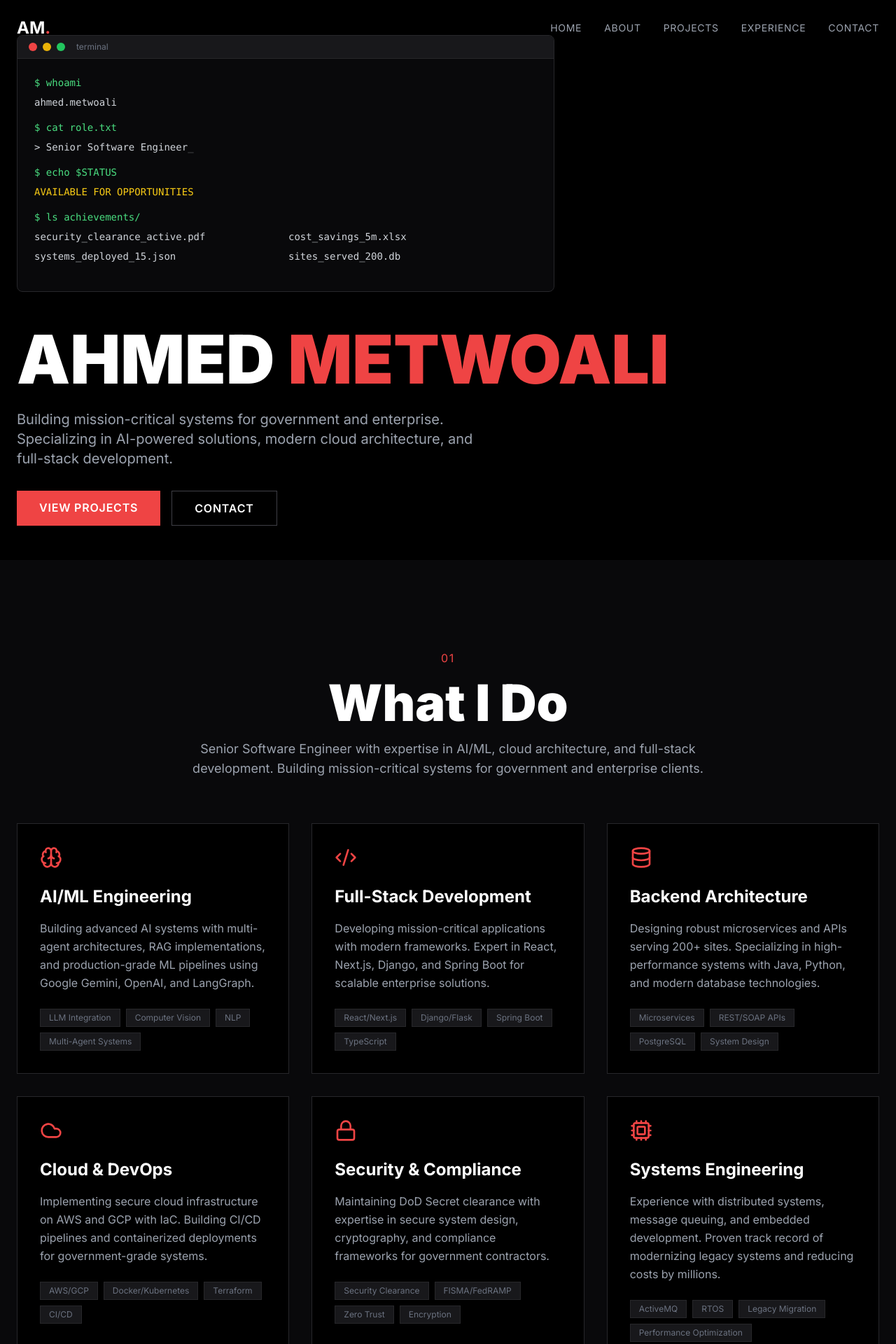
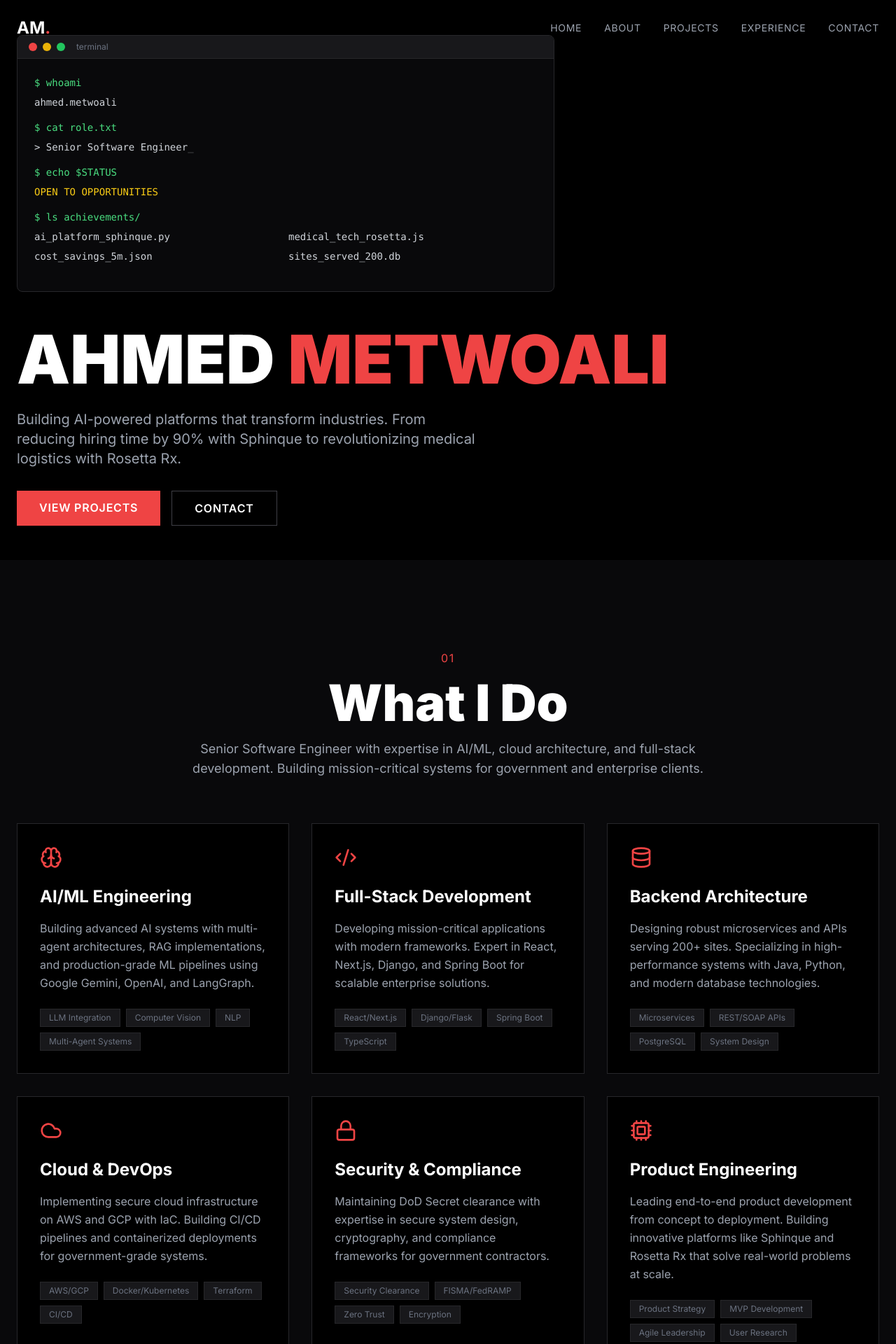
Before and after one commit to Ahmedmetwoali/portfolio, a Next.js app: page / in a window 1280 px wide. Shown: the top 1920 px of the page at 70% size. Built offline with nearby package versions, Linux system fonts and the light colour scheme.

Commit message:
added contact form3

```diff
--- a/src/app/components/sections/Contact.tsx
+++ b/src/app/components/sections/Contact.tsx
@@ -3,7 +3,7 @@
 'use client'
 
 import { motion } from 'framer-motion'
-import { Mail, Linkedin, Github, Send, User, MessageSquare, AlertCircle } from 'lucide-react'
+import { Mail, Linkedin, Github, Send, User, MessageSquare } from 'lucide-react'
 import { useState } from 'react'
 import emailjs from '@emailjs/browser'
 
@@ -27,10 +27,15 @@ const Contact = () => {
 
   // EmailJS integration
   const sendEmailJS = async () => {
+    const SERVICE_ID = process.env.NEXT_PUBLIC_EMAILJS_SERVICE_ID
+    const TEMPLATE_ID = process.env.NEXT_PUBLIC_EMAILJS_TEMPLATE_ID
+    const PUBLIC_KEY = process.env.NEXT_PUBLIC_EMAILJS_PUBLIC_KEY
 
-    const SERVICE_ID = process.env.NEXT_PUBLIC_EMAILJS_SERVICE_ID!
-    const TEMPLATE_ID = process.env.NEXT_PUBLIC_EMAILJS_TEMPLATE_ID!
-    const PUBLIC_KEY = process.env.NEXT_PUBLIC_EMAILJS_PUBLIC_KEY!
+    // Check if credentials are configured
+    if (!SERVICE_ID || !TEMPLATE_ID || !PUBLIC_KEY) {
+      console.error('EmailJS credentials not configured. Please check your .env.local file.')
+      return false
+    }
 
     try {
       const response = await emailjs.send(
@@ -304,27 +309,6 @@ ${formData.message}
                 </div>
               </a>
             </div>
-
-            <div className="p-6 bg-gradient-to-br from-red-500/10 to-transparent border border-red-500/30">
-              <h4 className="text-xl font-bold mb-3">Available for Opportunities</h4>
-              <p className="text-gray-400 text-sm mb-4">
-                Currently seeking senior engineering roles and technical leadership positions.
-                Open to both full-time and contract opportunities.
-              </p>
-              <div className="flex flex-wrap gap-2">
-                <span className="text-xs px-3 py-1 bg-zinc-900 text-gray-400 border border-zinc-800">Senior Engineer</span>
-                <span className="text-xs px-3 py-1 bg-zinc-900 text-gray-400 border border-zinc-800">Tech Lead</span>
-                <span className="text-xs px-3 py-1 bg-zinc-900 text-gray-400 border border-zinc-800">Full-Stack</span>
-                <span className="text-xs px-3 py-1 bg-zinc-900 text-gray-400 border border-zinc-800">AI/ML</span>
-                <span className="text-xs px-3 py-1 bg-zinc-900 text-gray-400 border border-zinc-800">Remote</span>
-              </div>
-            </div>
-
-            {/* Response time */}
-            <div className="text-sm text-gray-500 border-l-2 border-zinc-800 pl-4">
-              <p className="mb-1">💬 Typical response time: 24-48 hours</p>
-              <p>📍 Based in Philadelphia, PA • Open to remote</p>
-            </div>
           </motion.div>
         </div>
       </div>
--- a/src/app/components/sections/Hero.tsx
+++ b/src/app/components/sections/Hero.tsx
@@ -1,3 +1,5 @@
+// app/components/sections/Hero.tsx
+
 'use client'
 
 import { motion } from 'framer-motion'
@@ -22,13 +24,13 @@ const Hero = () => {
   }, [])
 
   return (
-    <section id="home" className="min-h-screen flex items-center justify-center px-6">
+    <section id="home" className="min-h-screen flex items-center justify-center px-4 sm:px-6 overflow-x-hidden">
       <div className="max-w-7xl w-full mx-auto">
         <motion.div
           initial={{ opacity: 0, y: 20 }}
           animate={{ opacity: 1, y: 0 }}
           transition={{ duration: 0.5 }}
-          className="mb-12"
+          className="mb-8 sm:mb-12"
         >
           {/* Terminal Window */}
           <div className="bg-zinc-950 border border-zinc-800 rounded-lg overflow-hidden max-w-3xl">
@@ -40,7 +42,7 @@ const Hero = () => {
               </div>
               <span className="text-xs text-gray-500 ml-2">terminal</span>
             </div>
-            <div className="p-6 font-mono text-sm">
+            <div className="p-4 sm:p-6 font-mono text-xs sm:text-sm">
               <div className="text-green-400 mb-2">$ whoami</div>
               <div className="text-gray-300 mb-4">ahmed.metwoali</div>
 
@@ -48,13 +50,13 @@ const Hero = () => {
               <div className="text-gray-300 mb-4">{text}<span className="animate-pulse">_</span></div>
 
               <div className="text-green-400 mb-2">$ echo $STATUS</div>
-              <div className="text-yellow-400 mb-4">AVAILABLE FOR OPPORTUNITIES</div>
+              <div className="text-yellow-400 mb-4">OPEN TO OPPORTUNITIES</div>
 
               <div className="text-green-400 mb-2">$ ls achievements/</div>
-              <div className="text-gray-300 grid grid-cols-2 gap-2 mb-4">
-                <span>security_clearance_active.pdf</span>
-                <span>cost_savings_5m.xlsx</span>
-                <span>systems_deployed_15.json</span>
+              <div className="text-gray-300 grid grid-cols-1 sm:grid-cols-2 gap-2 mb-4">
+                <span>ai_platform_sphinque.py</span>
+                <span>medical_tech_rosetta.js</span>
+                <span>cost_savings_5m.json</span>
                 <span>sites_served_200.db</span>
               </div>
             </div>
@@ -66,24 +68,24 @@ const Hero = () => {
           animate={{ opacity: 1 }}
           transition={{ delay: 0.5 }}
         >
-          <h1 className="text-6xl md:text-8xl font-black mb-6">
+          <h1 className="text-4xl sm:text-6xl md:text-8xl font-black mb-4 sm:mb-6">
             AHMED <span className="text-red-500">METWOALI</span>
           </h1>
-          <p className="text-xl text-gray-400 mb-8 max-w-2xl">
-            Building mission-critical systems for government and enterprise.
-            Specializing in AI-powered solutions, modern cloud architecture, and full-stack development.
+          <p className="text-base sm:text-xl text-gray-400 mb-6 sm:mb-8 max-w-2xl">
+            Building AI-powered platforms that transform industries. From reducing hiring time by 90%
+            with Sphinque to revolutionizing medical logistics with Rosetta Rx.
           </p>
 
-          <div className="flex gap-4">
+          <div className="flex flex-col sm:flex-row gap-4">
             <Link
               href="#projects"
-              className="px-8 py-3 bg-red-500 hover:bg-red-600 text-white font-semibold uppercase tracking-wider transition-colors"
+              className="px-6 sm:px-8 py-3 bg-red-500 hover:bg-red-600 text-white font-semibold uppercase tracking-wider transition-colors text-center"
             >
               View Projects
             </Link>
             <Link
               href="#contact"
-              className="px-8 py-3 border border-zinc-700 hover:border-white text-white font-semibold uppercase tracking-wider transition-colors"
+              className="px-6 sm:px-8 py-3 border border-zinc-700 hover:border-white text-white font-semibold uppercase tracking-wider transition-colors text-center"
             >
               Contact
             </Link>
--- a/src/app/components/sections/Impact.tsx
+++ b/src/app/components/sections/Impact.tsx
@@ -39,9 +39,9 @@ const Impact = () => {
     },
     {
       icon: <Cpu className="text-red-500" size={32} />,
-      title: "Systems Engineering",
-      description: "Experience with distributed systems, message queuing, and embedded development. Proven track record of modernizing legacy systems and reducing costs by millions.",
-      skills: ["ActiveMQ", "RTOS", "Legacy Migration", "Performance Optimization"]
+      title: "Product Engineering",
+      description: "Leading end-to-end product development from concept to deployment. Building innovative platforms like Sphinque and Rosetta Rx that solve real-world problems at scale.",
+      skills: ["Product Strategy", "MVP Development", "Agile Leadership", "User Research"]
     }
   ]
 
--- a/src/app/components/sections/Timeline.tsx
+++ b/src/app/components/sections/Timeline.tsx
@@ -1,3 +1,5 @@
+// app/components/sections/Timeline.tsx
+
 'use client'
 
 import { motion } from 'framer-motion'
@@ -5,29 +7,33 @@ import { motion } from 'framer-motion'
 const Timeline = () => {
   const career = [
     {
-      year: "2024",
+      startDate: "Oct 2024",
+      endDate: "Present",
       title: "Senior Software Engineer",
       company: "Serco",
       achievement: "Modernized government systems serving 200+ sites",
       tech: ["React", "Spring Boot", "Microservices"],
-      current: true as boolean | undefined  // Make it optional
+      current: true
     },
     {
-      year: "2022",
+      startDate: "Nov 2022",
+      endDate: "Oct 2024",
       title: "Software Engineer",
       company: "Lockheed Martin",
       achievement: "Saved $5M through system optimization",
       tech: ["Java", "AWS", "System Architecture"]
     },
     {
-      year: "2022",
+      startDate: "Feb 2022",
+      endDate: "Nov 2022",
       title: "Software Engineer",
       company: "Raytheon Technologies",
       achievement: "Improved data handling by 30%",
       tech: ["Message Queuing", "Cloud Migration"]
     },
     {
-      year: "2021",
+      startDate: "Aug 2017",
+      endDate: "Aug 2021",
       title: "B.S. Information Technology",
       company: "Penn State University",
       achievement: "Software Development Focus",
@@ -36,7 +42,7 @@ const Timeline = () => {
   ]
 
   return (
-    <section id="experience" className="py-32 px-6">
+    <section id="experience" className="py-16 sm:py-32 px-4 sm:px-6 overflow-x-hidden">
       <div className="max-w-7xl mx-auto">
         <motion.div
           initial={{ opacity: 0, y: 20 }}
@@ -44,12 +50,12 @@ const Timeline = () => {
           viewport={{ once: true }}
         >
           <p className="text-red-500 uppercase tracking-widest mb-4">03</p>
-          <h2 className="text-5xl md:text-7xl font-black mb-16">Career Evolution</h2>
+          <h2 className="text-3xl sm:text-5xl md:text-7xl font-black mb-8 sm:mb-16">Career Evolution</h2>
         </motion.div>
 
         <div className="relative">
-          {/* Progress Line */}
-          <div className="absolute left-8 top-0 bottom-0 w-px bg-zinc-800"></div>
+          {/* Progress Line - hidden on mobile */}
+          <div className="hidden sm:block absolute left-8 top-0 bottom-0 w-px bg-zinc-800"></div>
 
           {career.map((item, index) => (
             <motion.div
@@ -58,32 +64,35 @@ const Timeline = () => {
               whileInView={{ opacity: 1, x: 0 }}
               viewport={{ once: true }}
               transition={{ delay: index * 0.1 }}
-              className="relative flex gap-8 mb-12"
+              className="relative flex flex-col sm:flex-row gap-4 sm:gap-8 mb-8 sm:mb-12"
             >
-              {/* Node */}
-              <div className="relative z-10">
-                <div className={`w-16 h-16 rounded-full flex items-center justify-center font-bold ${
+              {/* Node - adjusted for mobile */}
+              <div className="relative z-10 flex-shrink-0">
+                <div className={`w-12 h-12 sm:w-16 sm:h-16 rounded-full flex items-center justify-center text-xs sm:text-base font-bold ${
                   item.current ? 'bg-red-500 text-white animate-pulse' : 'bg-zinc-900 border border-zinc-800'
                 }`}>
-                  {item.year.slice(2)}
+                  {item.startDate.split(' ')[1]?.slice(2) || item.startDate.slice(2, 4)}
                 </div>
               </div>
 
               {/* Content */}
-              <div className="flex-1 pb-8">
-                <div className="bg-zinc-950 border border-zinc-800 p-6 hover:border-red-500/50 transition-colors">
-                  <div className="flex items-start justify-between mb-4">
-                    <div>
-                      <h3 className="text-2xl font-bold mb-1">{item.title}</h3>
-                      <p className="text-red-500">{item.company}</p>
+              <div className="flex-1 pb-4 sm:pb-8">
+                <div className="bg-zinc-950 border border-zinc-800 p-4 sm:p-6 hover:border-red-500/50 transition-colors">
+                  <div className="flex flex-col sm:flex-row sm:items-start sm:justify-between mb-4">
+                    <div className="mb-2 sm:mb-0">
+                      <h3 className="text-xl sm:text-2xl font-bold mb-1">{item.title}</h3>
+                      <p className="text-red-500 text-sm sm:text-base">{item.company}</p>
+                      <p className="text-gray-500 text-xs sm:text-sm mt-1">
+                        {item.startDate} - {item.endDate}
+                      </p>
                     </div>
                     {item.current && (
-                      <span className="px-3 py-1 bg-red-500/20 text-red-500 text-xs uppercase tracking-wider">
+                      <span className="self-start px-3 py-1 bg-red-500/20 text-red-500 text-xs uppercase tracking-wider">
                         Current
                       </span>
                     )}
                   </div>
-                  <p className="text-gray-400 mb-4">{item.achievement}</p>
+                  <p className="text-gray-400 mb-4 text-sm sm:text-base">{item.achievement}</p>
                   <div className="flex flex-wrap gap-2">
                     {item.tech.map((tech) => (
                       <span key={tech} className="text-xs px-2 py-1 bg-zinc-900 text-gray-500">
--- a/src/app/layout.tsx
+++ b/src/app/layout.tsx
@@ -1,3 +1,5 @@
+// app/layout.tsx
+
 import type { Metadata } from 'next'
 import { Inter } from 'next/font/google'
 import './globals.css'
@@ -7,11 +9,16 @@ const inter = Inter({ subsets: ['latin'] })
 
 export const metadata: Metadata = {
   title: 'Ahmed Metwoali - Senior Software Engineer',
-  description: 'Building mission-critical systems with AI/ML and cloud architecture',
+  description: 'Building AI-powered platforms that transform industries. Creator of Sphinque and Rosetta Rx.',
   openGraph: {
     title: 'Ahmed Metwoali - Senior Software Engineer',
-    description: 'Building mission-critical systems with AI/ML and cloud architecture',
+    description: 'Building AI-powered platforms that transform industries. Creator of Sphinque and Rosetta Rx.',
     images: ['/og.png'],
+  },
+  viewport: {
+    width: 'device-width',
+    initialScale: 1,
+    maximumScale: 1,
   },
 }
 
@@ -22,8 +29,13 @@ export default function RootLayout({
 }) {
   return (
     <html lang="en" className="scroll-smooth">
-      <body className={`${inter.className} bg-black antialiased`}>
-        {children}
+      <head>
+        <meta name="viewport" content="width=device-width, initial-scale=1, maximum-scale=1" />
+      </head>
+      <body className={`${inter.className} bg-black antialiased overflow-x-hidden`}>
+        <div className="max-w-[100vw] overflow-x-hidden">
+          {children}
+        </div>
         <Analytics />
       </body>
     </html>
```
